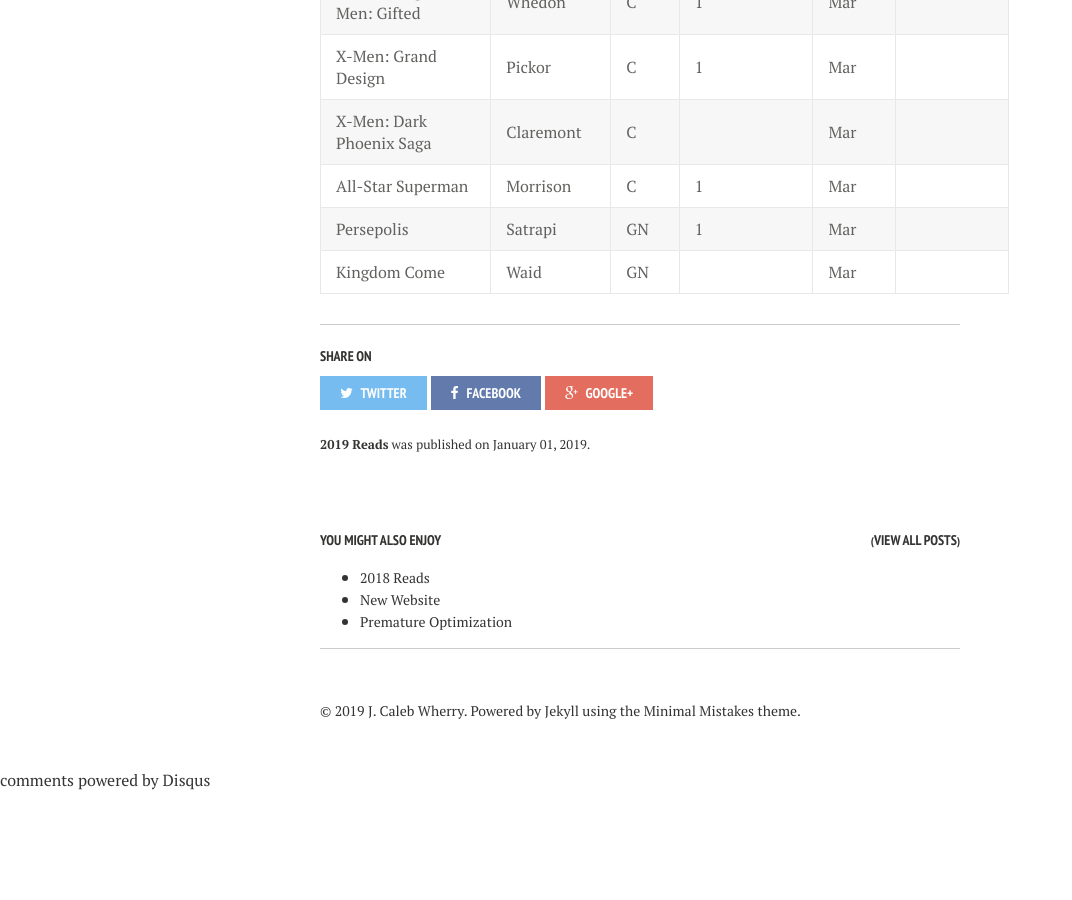
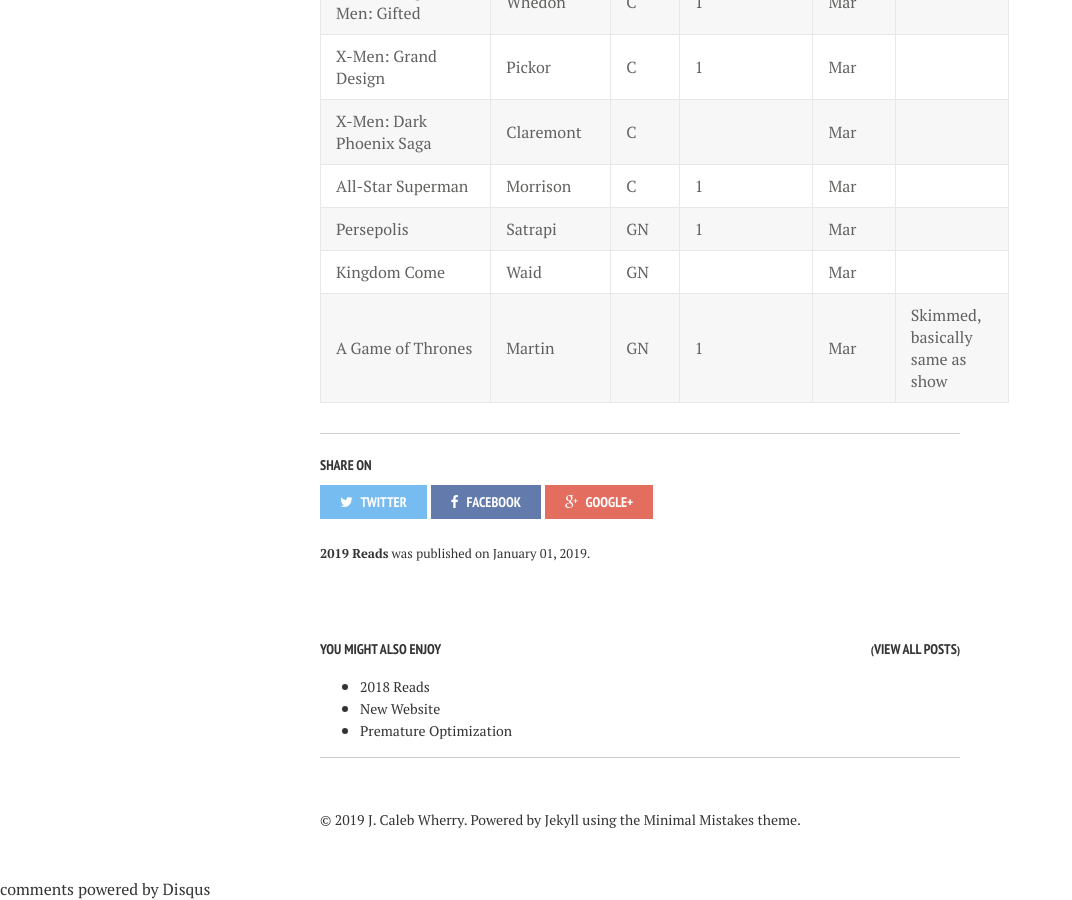
Before and after one commit to calebwherry/calebwherry.github.io, a Jekyll site: the page built from _posts/2019-01-01-2019-Reads.md, in a window 1280 px wide and 900 px high, scrolled down 4658 px. Shown: the whole window, without its empty margins (0-1072 px from the left). Built offline with Jekyll 4.4.1, drawn with Linux system fonts in a browser that asks for light colours; nearby versions of some CDN libraries; comment, search, counter and statistics services are not loaded; before the commit the page ends 5449 px from its top, so only the background shows below that.

Commit message:
Added new 2019 read.

```diff
--- a/_posts/2019-01-01-2019-Reads.md
+++ b/_posts/2019-01-01-2019-Reads.md
@@ -96,3 +96,4 @@
 | All-Star Superman                             | Morrison       | C     | 1            | Mar          |                                               |
 | Persepolis                                    | Satrapi        | GN    | 1            | Mar          |                                               |
 | Kingdom Come                                  | Waid           | GN    |              | Mar          |                                               |
+| A Game of Thrones                             | Martin         | GN    | 1            | Mar          | Skimmed, basically same as show               |
```
